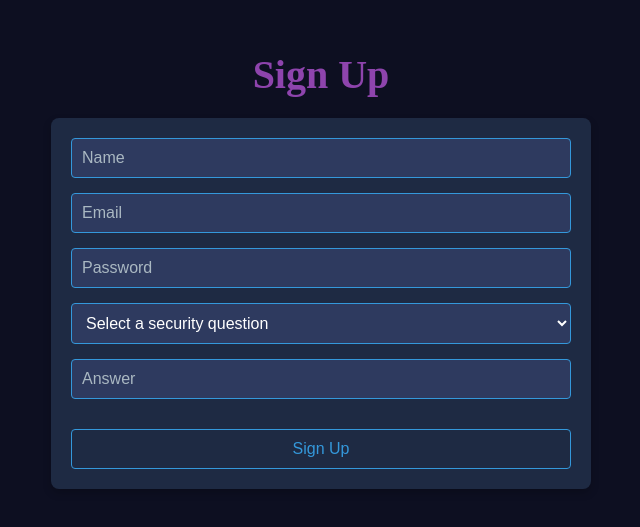
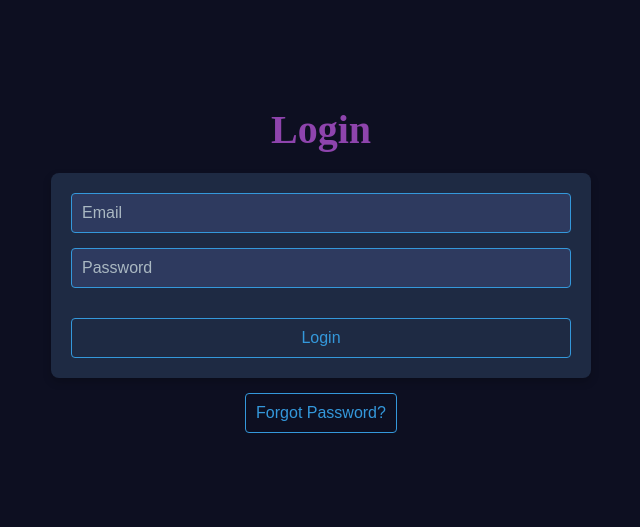
Before and after one commit to NAME-ASHWANIYADAV/fakifyfrontend, a React (Create React App) app: page /signup in a window 1280 px wide. Shown: the part 167-694 px from the top of the page, without its empty margins (319-959 px from the left). Built offline with nearby package versions, Linux system fonts and the light colour scheme.

Commit message:
adding flask server code

```diff
--- a/src/pages/DeepFakeResultPage.js
+++ b/src/pages/DeepFakeResultPage.js
@@ -1,62 +1,18 @@
-// import React from 'react';
-// import { useLocation } from 'react-router-dom';
-// import '../styles/deepFakeResultPage.css';
-
-// const DeepFakeResultsPage = () => {
-//   const location = useLocation();
-//   const { videoUrl, report, probabilityScore } = location.state;
-
-//   return (
-//     <div className="results-container">
-//       <h2>Deep Fake Detection Results</h2>
-//       <div className="video-preview">
-//         <video src={videoUrl} controls />
-//       </div>
-//       <div className="report">
-//         <h3>Summary</h3>
-//         <p>{report.summary}</p>
-//         <h3>Inconsistencies Detected</h3>
-//         <ul>
-//           {report.inconsistencies.map((inc, index) => (
-//             <li key={index}>{inc}</li>
-//           ))}
-//         </ul>
-//         <h3>Technical Analysis</h3>
-//         <p>{report.technicalAnalysis}</p>
-//         <h3>Probability Score</h3>
-//         <p>{probabilityScore}%</p>
-//       </div>
-//       <button className="download-btn">Download PDF Report</button>
-//       <button className="share-btn">Share Results</button>
-//     </div>
-//   );
-// };
-
-// export default DeepFakeResultsPage;
 import React from 'react';
 import { useLocation } from 'react-router-dom';
 import '../styles/deepFakeResultPage.css';
 
 const DeepFakeResultsPage = () => {
   const location = useLocation();
+  const { videoUrl, report, probabilityScore } = location.state || {};
 
-  // Simulate data if location.state is not available
-  const defaultData = {
-    videoUrl: 'path/to/your/sample/video.mp4',
-    report: {
-      summary: 'This is a summary of the deep fake analysis.',
-      inconsistencies: [
-        'Facial movements are unnatural in frame 123.',
-        'Lighting inconsistency detected in frame 456.',
-        'Lip synchronization issue detected in frame 789.',
-      ],
-      technicalAnalysis: 'The video shows multiple signs of deep fake manipulation, including unnatural facial expressions and lighting inconsistencies. The probability of this video being a deep fake is high.',
-    },
-    probabilityScore: 87, // Example score
-  };
+  // Debug log to check received state
+  console.log('Received State:', location.state);
 
-  // Use either the real data from location.state or the default data
-  const { videoUrl, report, probabilityScore } = location.state || defaultData;
+  // Ensure all necessary data is present
+  if (!videoUrl || !report || typeof probabilityScore === 'undefined') {
+    return <div>Loading or insufficient data to display results.</div>;
+  }
 
   return (
     <div className="results-container">
@@ -66,20 +22,28 @@ const DeepFakeResultsPage = () => {
       </div>
       <div className="report">
         <h3>Summary</h3>
-        <p>{report.summary}</p>
+        <p>{report.summary || 'No summary available'}</p>
+
         <h3>Inconsistencies Detected</h3>
-        <ul>
-          {report.inconsistencies.map((inc, index) => (
-            <li key={index}>{inc}</li>
-          ))}
-        </ul>
+        {report.inconsistencies && report.inconsistencies.length > 0 ? (
+          <ul>
+            {report.inconsistencies.map((inc, index) => (
+              <li key={index}>{inc}</li>
+            ))}
+          </ul>
+        ) : (
+          <p>No major inconsistencies detected.</p>
+        )}
+
         <h3>Technical Analysis</h3>
-        <p>{report.technicalAnalysis}</p>
+        <p>{report.technicalAnalysis || 'No technical analysis available'}</p>
+
         <h3>Probability Score</h3>
-        <p>{probabilityScore}%</p>
+        <p>{(probabilityScore * 100).toFixed(2)}%</p>
       </div>
-      <button className="download-btn">Download PDF Report</button>
-      <button className="share-btn">Share Results</button>
+
+      <button className="download-btn" onClick={() => alert('Download PDF functionality is not implemented yet!')}>Download PDF Report</button>
+      <button className="share-btn" onClick={() => alert('Share functionality is not implemented yet!')}>Share Results</button>
     </div>
   );
 };
--- a/src/pages/Login.js
+++ b/src/pages/Login.js
@@ -14,7 +14,8 @@ const Login = () => {
       const response = await axios.post('https://fakifybackend.onrender.com/api/auth/login', { email, password });
       if (response.data.success) {
         alert('Login Successful!');
-        // Redirect to dashboard or home page
+        // Redirect to /upload-video page
+        navigate('/upload-video');
       } else {
         alert('Invalid email or password.');
       }
@@ -27,9 +28,20 @@ const Login = () => {
     <div className="login-container">
       <h2>Login</h2>
       <form onSubmit={handleLogin}>
-        <input type="email" placeholder="Email" value={email} onChange={(e) => setEmail(e.target.value)} required />
-        <input type="password" placeholder="Password" value={password} onChange={(e) => setPassword(e.target.value)} required />
-
+        <input
+          type="email"
+          placeholder="Email"
+          value={email}
+          onChange={(e) => setEmail(e.target.value)}
+          required
+        />
+        <input
+          type="password"
+          placeholder="Password"
+          value={password}
+          onChange={(e) => setPassword(e.target.value)}
+          required
+        />
         <button type="submit">Login</button>
       </form>
       <button onClick={() => navigate('/forgot-password')}>Forgot Password?</button>
--- a/src/pages/SignUp.js
+++ b/src/pages/SignUp.js
@@ -1,43 +1,39 @@
 import React, { useState } from 'react';
 import axios from 'axios';
-import '../styles/SignUp.css';
+import { useNavigate } from 'react-router-dom';
+import '../styles/Login.css';
 
-const SignUp = () => {
-  const [name, setName] = useState('');
+const Login = () => {
   const [email, setEmail] = useState('');
   const [password, setPassword] = useState('');
-  const [question, setQuestion] = useState('');
-  const [answer, setAnswer] = useState('');
+  const navigate = useNavigate();
 
-  const handleSignUp = async (e) => {
+  const handleLogin = async (e) => {
     e.preventDefault();
     try {
-      await axios.post('https://fakifybackend.onrender.com/api/auth/signup', { name, email, password, question, answer });
-      alert('Sign Up Successful! Please log in.');
+      const response = await axios.post('https://fakifybackend.onrender.com/api/auth/login', { email, password });
+      if (response.data.success) {
+        alert('Login Successful!');
+        // Redirect to /upload-video page
+        navigate('/upload-video');
+      } else {
+        alert('Invalid email or password.');
+      }
     } catch (error) {
-      alert('Error during sign up. Please try again.');
+      alert('Error during login. Please try again.');
     }
   };
 
   return (
-    <div className="signup-container">
-      <h2>Sign Up</h2>
-      <form onSubmit={handleSignUp}>
-        <input
-          type="text"
-          placeholder="Name"
-          value={name}
-          onChange={(e) => setName(e.target.value)}
-          required
-          autoComplete="name"
-        />
+    <div className="login-container">
+      <h2>Login</h2>
+      <form onSubmit={handleLogin}>
         <input
           type="email"
           placeholder="Email"
           value={email}
           onChange={(e) => setEmail(e.target.value)}
           required
-          autoComplete="email"
         />
         <input
           type="password"
@@ -45,27 +41,12 @@ const SignUp = () => {
           value={password}
           onChange={(e) => setPassword(e.target.value)}
           required
-          autoComplete="new-password"
         />
-        <select value={question} onChange={(e) => setQuestion(e.target.value)} required>
-          <option value="">Select a security question</option>
-          <option value="What is your mother's  name?">What is your mother's  name?</option>
-          <option value="What was your first pet's name?">What was your first pet's name?</option>
-          <option value="What was the model of your first car?">What was the model of your first car?</option>
-          <option value="Where did you go to high school?">Where did you go to high school?</option>
-        </select>
-        <input
-          type="text"
-          placeholder="Answer"
-          value={answer}
-          onChange={(e) => setAnswer(e.target.value)}
-          required
-          autoComplete="off"
-        />
-        <button type="submit">Sign Up</button>
+        <button type="submit">Login</button>
       </form>
+      <button onClick={() => navigate('/forgot-password')}>Forgot Password?</button>
     </div>
   );
 };
 
-export default SignUp;
+export default Login;
--- a/src/pages/VideoUploadPage.js
+++ b/src/pages/VideoUploadPage.js
@@ -6,7 +6,7 @@ import '../styles/VideoUploadPage.css';
 const VideoUploadPage = () => {
   const [videoFile, setVideoFile] = useState(null);
   const [status, setStatus] = useState('');
-  const [analysisType, setAnalysisType] = useState('spatial');
+  const [analysisType, setAnalysisType] = useState('audio-visual');  // Default to audio-visual analysis
   const navigate = useNavigate();
 
   const handleFileChange = (e) => {
@@ -25,42 +25,48 @@ const VideoUploadPage = () => {
 
     const formData = new FormData();
     formData.append('video', videoFile);
-    formData.append('analysisType', analysisType);
 
     try {
-      const response = await axios.post('https://fakifybackend.onrender.com/api/videoupload-video', formData, {
+      const response = await axios.post('http://localhost:5000/predict', formData, {
         headers: { 'Content-Type': 'multipart/form-data' },
       });
 
-      if (response.data.success) {
+      if (response.status === 200) {
         setStatus('Analyzing...');
-        // Navigate to the Deep Fake Detection Results Page with the response data
-        navigate('/deep-fake-results', { state: response.data });
+        const probabilityScore = response.data.audio_fakeness_percentage;
+
+        // Debug log to verify the response data
+        console.log('Prediction Response:', response.data);
+
+        // Redirect to /deep-fake-results with analysis results as state
+        navigate('/deep-fake-results', {
+          state: {
+            videoUrl: URL.createObjectURL(videoFile),
+            report: {
+              summary: 'Audio analysis report generated.',
+              inconsistencies: [],  // Placeholder
+              technicalAnalysis: 'Detailed analysis to be added later.'
+            },
+            probabilityScore
+          }
+        });
       } else {
-        setStatus('Error in analysis. Please try again.');
+        setStatus('Error in analysis. Please try again later.');
       }
     } catch (error) {
-      setStatus('Error during upload. Please try again.');
+      console.error('Error during analysis:', error);
+      setStatus('Error in analysis. Please try again later.');
     }
   };
 
   return (
-    <div className="video-upload-container">
-      <h2>Upload Video for Analysis</h2>
+    <div className="upload-container">
+      <h1>Upload a Video for DeepFake Detection</h1>
       <form onSubmit={handleSubmit}>
-        <div className="file-input">
-          <input type="file" accept="video/*" onChange={handleFileChange} required />
-        </div>
-        <div className="analysis-options">
-          <label>Select Analysis Type:</label>
-          <select value={analysisType} onChange={(e) => setAnalysisType(e.target.value)}>
-            <option value="spatial">Spatial Analysis</option>
-            <option value="audio-visual">Audio-Visual Inconsistencies</option>
-          </select>
-        </div>
-        <button type="submit">Submit</button>
+        <input type="file" accept="video/*" onChange={handleFileChange} required />
+        <button type="submit">Upload and Analyze</button>
       </form>
-      {status && <p className="status">{status}</p>}
+      <p>{status}</p>
     </div>
   );
 };
```
